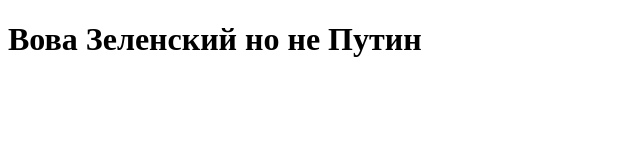
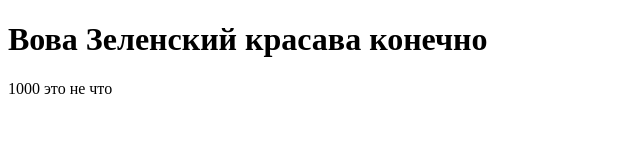
Before and after one commit to gerantiks/starts, a plain HTML site: page index.html in a window 1280 px wide. Shown: the whole page, without its empty margins (0-640 px from the left). Drawn offline with Linux system fonts and the light colour scheme.

Commit message:
second commit

```diff
--- a/index.html
+++ b/index.html
@@ -7,6 +7,7 @@
     <title>Document</title>
 </head>
 <body>
-    <h1>Вова Зеленский но не Путин</h1>
+    <h1>Вова Зеленский красава конечно</h1>
+    1000 это не что
 </body>
 </html>
```
